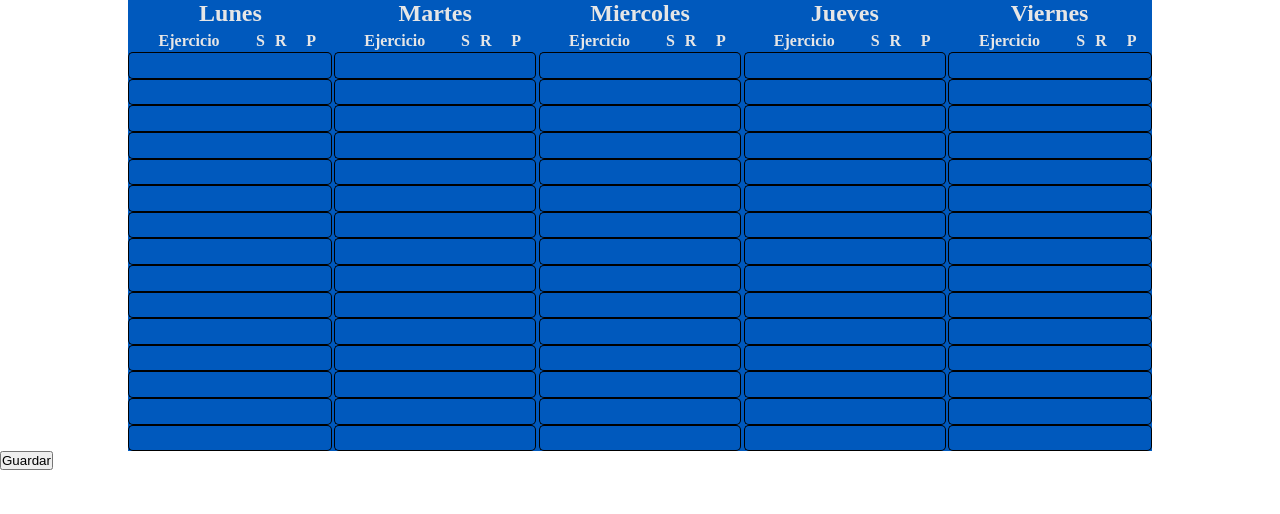
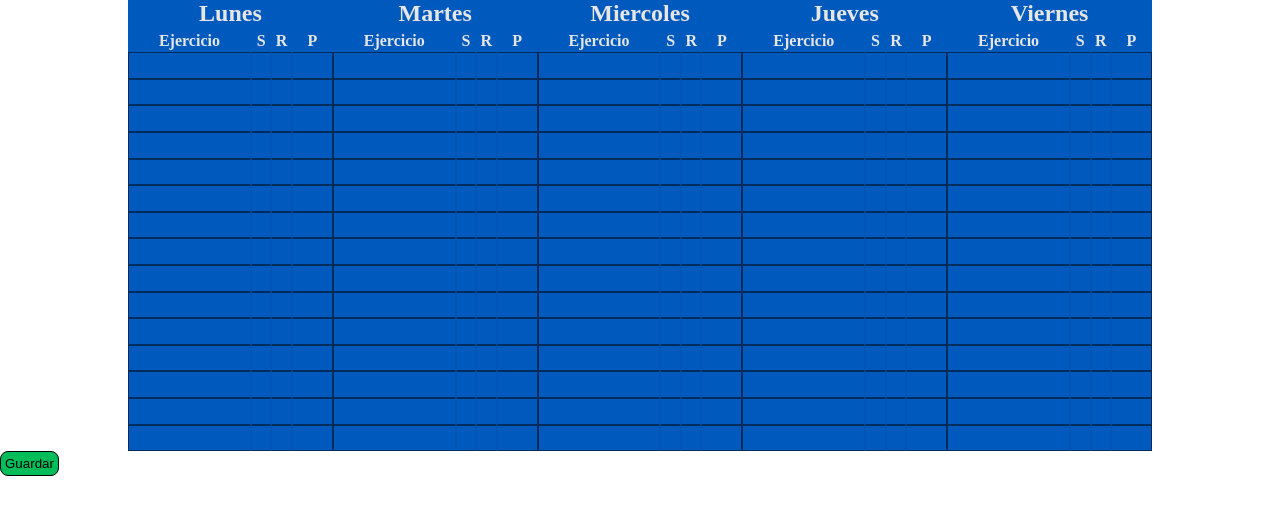
Before and after one commit to adalbertodev/GymRoutine-Web, a React (Create React App) app in the folder frontend/: page / in a window 1280 px wide. Shown: the top 514 px of the page. Built offline with nearby package versions, Linux system fonts and the light colour scheme.

Commit message:
Avanzando en los estilos

```diff
--- a/frontend/src/pages/RoutineMaker/styled-components/SaveButton.ts
+++ b/frontend/src/pages/RoutineMaker/styled-components/SaveButton.ts
@@ -1,3 +1,12 @@
 import styled from 'styled-components';
 
-export const SaveButton = styled.button``;
+export const SaveButton = styled.button`
+  padding: 0.25rem;
+  background-color: var(--boton-save);
+  border: 1px solid black;
+  border-radius: 0.5rem;
+
+  &:hover {
+    filter: contrast(120%);
+  }
+`;
--- a/frontend/src/pages/RoutineMaker/styled-components/TableCol.ts
+++ b/frontend/src/pages/RoutineMaker/styled-components/TableCol.ts
@@ -3,7 +3,6 @@ import styled from 'styled-components';
 export const TableCol = styled.div`
   display: grid;
   grid-template-columns: 60% 10% 10% 20%;
-  margin: 0 0.075rem;
 
   &:first-child {
     margin-left: 0;
--- a/frontend/src/pages/RoutineMaker/styled-components/TableInput.ts
+++ b/frontend/src/pages/RoutineMaker/styled-components/TableInput.ts
@@ -3,21 +3,25 @@ import styled from 'styled-components';
 export const TableInput = styled.input`
   width: 100%;
   text-align: center;
-  border-top: 1px solid black;
-  border-right: 0px solid black;
-  border-bottom: 1px solid black;
-  border-left: 0px solid black;
+  border-top: 1px solid rgba(0, 0, 0, 0.5);
+  border-right: 1px solid rgba(0, 0, 0, 0.05);
+  border-bottom: 1px solid rgba(0, 0, 0, 0.5);
+  border-left: 1px solid rgba(0, 0, 0, 0.05);
   background-color: inherit;
   color: inherit;
   padding: 0.3rem;
 
   &:first-child {
-    border-left: 1px solid black;
-    border-radius: 5px 0 0 5px;
+    border-left: 1px solid rgba(0, 0, 0, 0.5);
   }
 
   &:last-child {
-    border-right: 1px solid black;
-    border-radius: 0 5px 5px 0;
+    border-right: 1px solid rgba(0, 0, 0, 0.5);
+  }
+
+  &:focus {
+    /* border: 2px solid black; */
+    outline: 0;
+    box-shadow: 0px 0px 4px 2px var(--table-shadows);
   }
 `;
--- a/frontend/src/styled-components/GlobalStyles.ts
+++ b/frontend/src/styled-components/GlobalStyles.ts
@@ -9,7 +9,11 @@ const GlobalStyle = createGlobalStyle`
 
   :root {
     --font-primary: #E6E6E6;
+
     --table-primary: #0059BD;
+    --table-shadows: rgba(65, 27, 0, 0.75);
+
+    --boton-save: #00BD59;
   }
 `;
 
```
